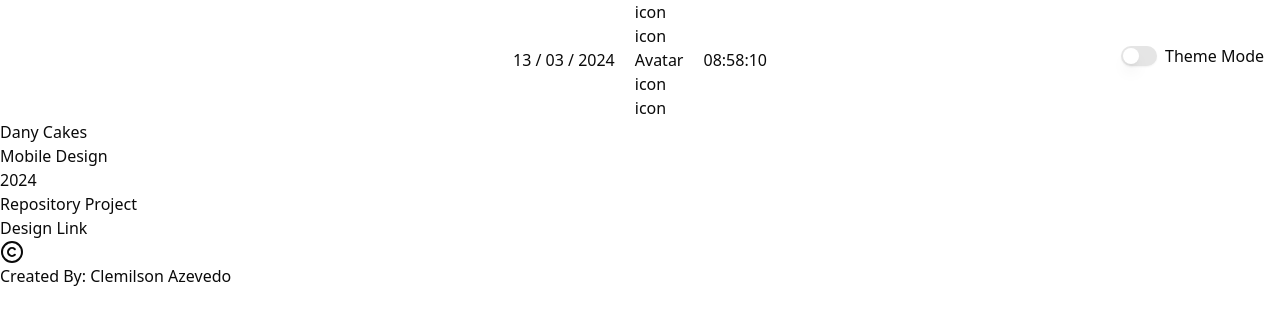
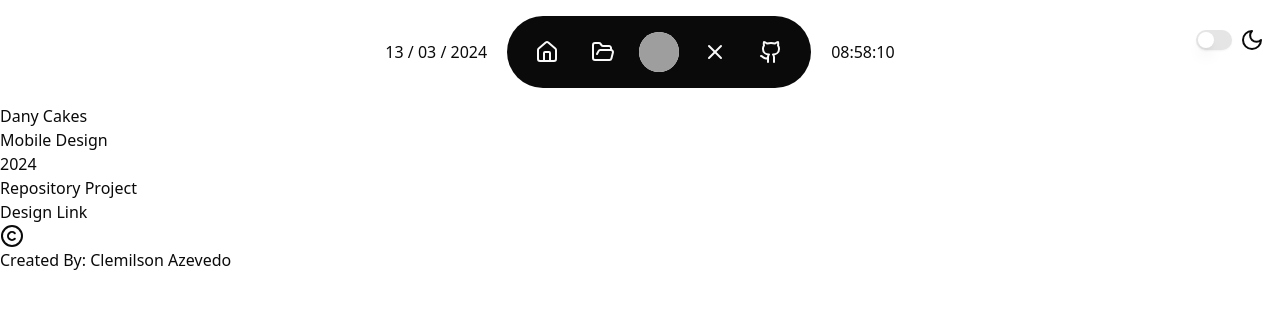
Before and after one commit to ClemilsonAzevedo/design-projects, a React (Vite) app: page / in a window 1280 px wide. Shown: the top 324 px of the page. Built offline with nearby package versions, Linux system fonts and the light colour scheme; grey boxes are pictures that could not be loaded.

Commit message:
Prepare: Dark Mode

```diff
--- a/src/components/Header.tsx
+++ b/src/components/Header.tsx
@@ -1,32 +1,43 @@
 import { Switch } from "./ui/switch";
 import dayjs from "dayjs";
 import { hoursOfTheDay } from "@/utils/hoursOfTheDay";
+import { FolderOpen, Github, Home, X, Moon } from "lucide-react";
+import { Avatar, AvatarFallback, AvatarImage } from "./ui/avatar";
 
 export function Header() {
 
+  const date = dayjs(Date.now()).format('DD / MM / YYYY')
+
+  return (
+    <div className="flex min-w-full justify-center items-center relative p-4">
+      <header className="flex items-center justify-center gap-5 font-medium">
+
+        <span>{date}</span>
 
 
-  const date = dayjs(Date.now()).format('DD / MM / YYYY')
+        <nav className="py-4 px-5 rounded-full bg-neutral-950 flex items-center justify-center gap-4 text-neutral-50">
+          <li className="list-none p-2 hover:bg-neutral-800/70 rounded-full hover:scale-125 transition"><Home size={24} /></li>
+          <li className="list-none p-2 hover:bg-neutral-800/70 rounded-full hover:scale-125 transition"><FolderOpen size={24} /></li>
+          <li className="list-none">
+            <Avatar className="bg-neutral-50 rounded-full text-neutral-950 h-10 w-10">
+              <AvatarImage
+                src="https://github.com/clemilsonazevedo.png"
+                alt="@ClemilsonAzevedo" />
+              <AvatarFallback>C.A</AvatarFallback>
+            </Avatar>
+          </li>
+          <li className="list-none p-2 hover:bg-neutral-800/70 rounded-full hover:scale-125 transition"><X size={24} /></li>
+          <li className="list-none p-2 hover:bg-neutral-800/70 rounded-full hover:scale-125 transition"><Github size={24} /></li>
+        </nav>
 
+        <div className="transition flex-1">{hoursOfTheDay()}</div>
 
-  return (
-    <div className="flex min-w-full justify-center items-center relative">
-      <header className="flex items-center gap-5 font-medium">
-        <span>{date}</span>
-        <nav>
-          <li className="list-none">icon</li>
-          <li className="list-none">icon</li>
-          <li className="list-none">Avatar</li>
-          <li className="list-none">icon</li>
-          <li className="list-none">icon</li>
-        </nav>
-        <span>{hoursOfTheDay()}</span>
       </header>
 
-      <span className="absolute right-4 top-11 flex items-center gap-2">
-        <Switch />
-        Theme Mode
-      </span>
+      <div className="absolute right-4 top-7 flex items-center gap-2">
+        <Switch id='themeMode' />
+        <label htmlFor="themeMode"><Moon /></label>
+      </div>
     </div>
   )
 }
--- a/src/utils/hoursOfTheDay.tsx
+++ b/src/utils/hoursOfTheDay.tsx
@@ -18,6 +18,6 @@ export function hoursOfTheDay() {
 
 
   return (
-    <span>{time.format('HH:mm:ss')}</span>
+    <span className='w-full'>{time.format('HH:mm:ss')}</span>
   )
 }
```
